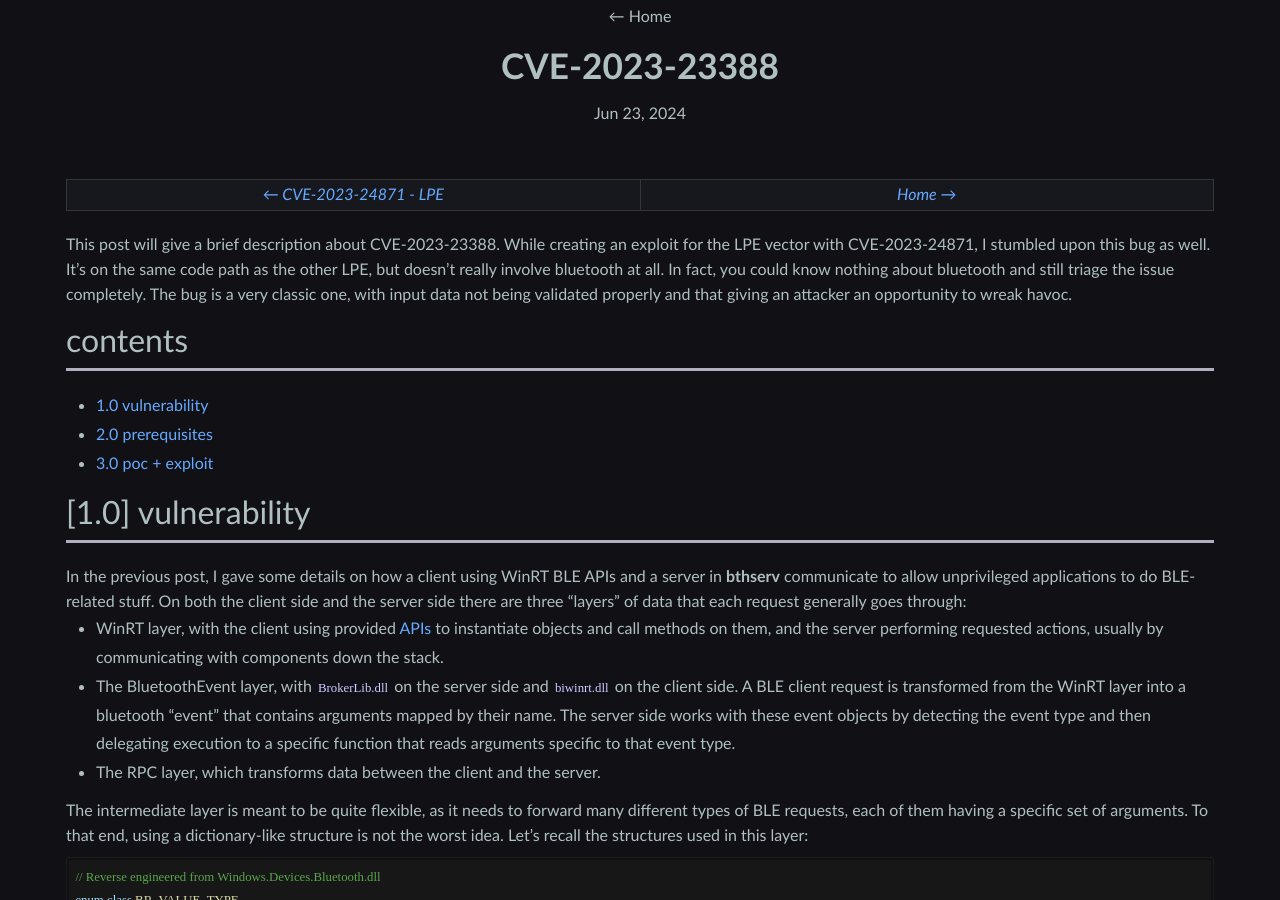
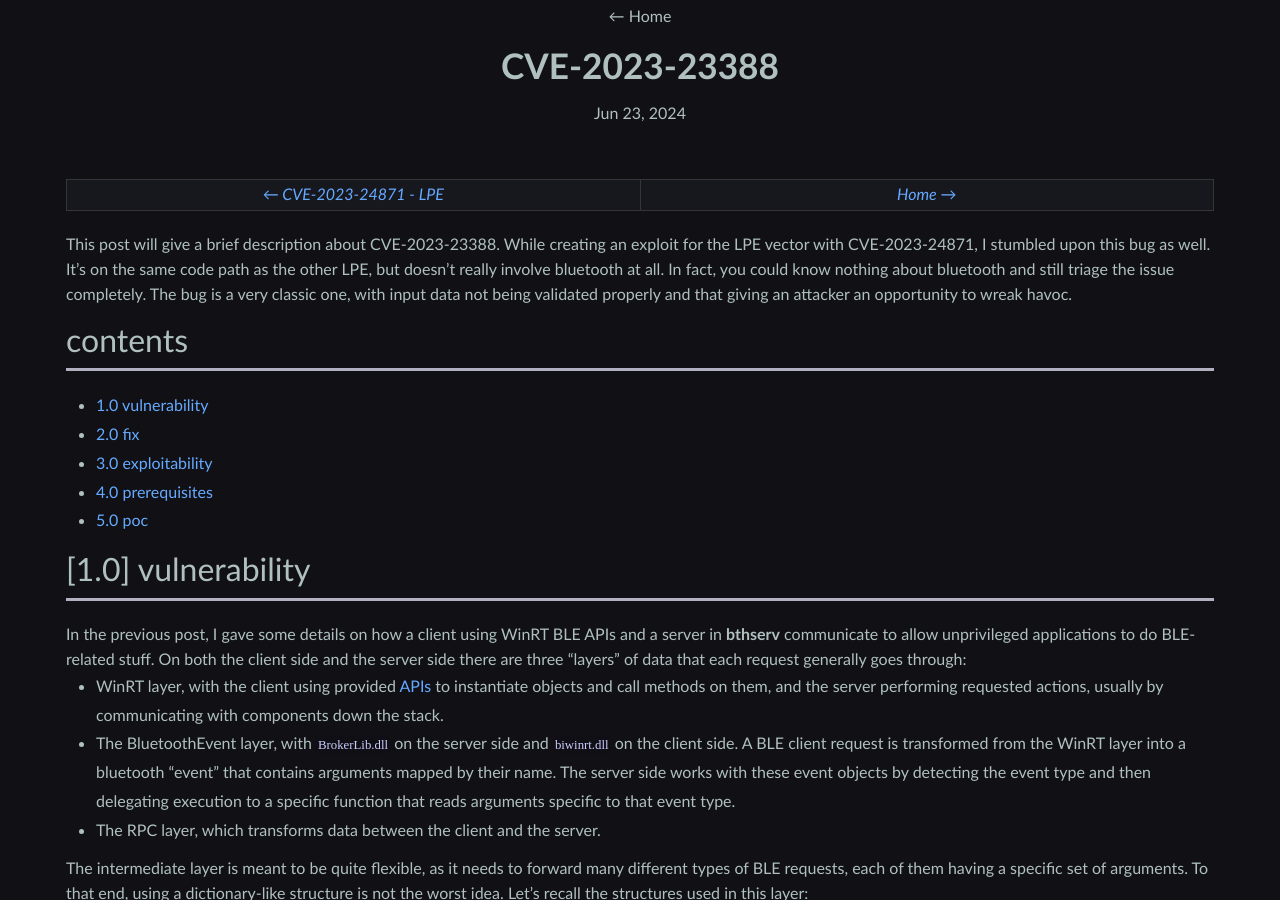
Before and after one commit to ynwarcs/ynwarcs.github.io, a Jekyll site: the page built from _posts/2024-06-23-v-cve-2023-23388.md, in a window 1280 px wide and 900 px high. Built offline with Jekyll 4.4.1, drawn with Linux system fonts in a browser that asks for light colours.

Commit message:
fix content list in cve-2023-23388 post

```diff
--- a/_posts/2024-06-23-v-cve-2023-23388.md
+++ b/_posts/2024-06-23-v-cve-2023-23388.md
@@ -15,8 +15,10 @@ This post will give a brief description about CVE-2023-23388. While creating an
 ## contents
 ---
 - [1.0 vulnerability](#10-vulnerability)
-- [2.0 prerequisites](#20-prerequisites)
-- [3.0 poc + exploit](#30-poc--exploit)
+- [2.0 fix](#20-fix)
+- [3.0 exploitability](#30-exploitability)
+- [4.0 prerequisites](#40-prerequisites)
+- [5.0 poc](#50-poc)
 
 ## [1.0] vulnerability
 ---
@@ -96,7 +98,7 @@ lambda_a6b4a4e60e26254477fb011d24285961_::operator()(void* parameter)
 
 The maximum value of the `EventType` parameter is `EVENT_TYPE_MAX`, aka 6, and the function verifies that the client didn't send a value higher than that. The bug here is the fact that `eventType` is a signed integer. This means that the comparison against `EVENT_TYPE_MAX` is signed, allowing negative values to successfully bypass the check. After the check is passed, the function fetches a function pointer to a specific handler for this event type, and calls it. If a negative value is used in this place, the function pointer value will be something unexpected, allowing the attacker to direct control flow into an unexpected place.
 
-## 2.0 fix
+# 2.0 fix
 ---
 I'm not sure how the issue was fixed in source code, but the validation now ensures that `eventType` is higher or equal to zero. Most likely, there's an explicit condition in code, rather than the underlying type being changed into an unsigned integer, as that would most likely result in an unsigned comparison instruction rather than an extra comparison.
 
```
